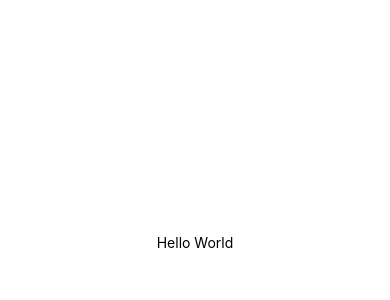
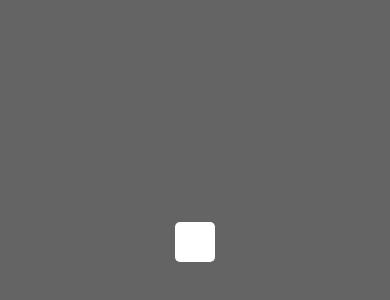
Before and after one commit to ehymowitz/expo-sampler, a React Native app: screen / in a window 390 px wide. Shown: the part 180-480 px from the top of the page. Built offline with nearby package versions, Linux system fonts and the light colour scheme.

Commit message:
imported some packages, tone.js works on web

```diff
--- a/App.js
+++ b/App.js
@@ -1,12 +1,20 @@
+import React from 'react';
+import { StyleSheet, View, Text, TouchableOpacity } from 'react-native';
 import { StatusBar } from 'expo-status-bar';
-import React from 'react';
-import { StyleSheet, Text, View } from 'react-native';
+import { Synth } from "tone"
+
+const synth = new Synth().toDestination();
+
+
+const Alert = () => {
+  synth.triggerAttackRelease("C4", "8n");
+}
 
 export default function App() {
   return (
     <View style={styles.container}>
-      <Text>Hello World</Text>
-      <StatusBar style="auto" />
+      <TouchableOpacity onPress={()=> Alert()} style={styles.button}>
+      </TouchableOpacity>
     </View>
   );
 }
@@ -14,8 +22,14 @@ export default function App() {
 const styles = StyleSheet.create({
   container: {
     flex: 1,
-    backgroundColor: '#fff',
+    backgroundColor: 'rgb(100,100,100)',
     alignItems: 'center',
     justifyContent: 'center',
   },
+
+  button: {
+    backgroundColor: "rgb(255,255,255)",
+    padding: 20,
+    borderRadius: 5,
+  }
 });
--- a/package.json
+++ b/package.json
@@ -8,12 +8,15 @@
     "eject": "expo eject"
   },
   "dependencies": {
+    "axios": "^0.19.2",
     "expo": "~38.0.8",
+    "expo-cli": "^3.24.1",
     "expo-status-bar": "^1.0.2",
     "react": "~16.11.0",
     "react-dom": "~16.11.0",
     "react-native": "https://github.com/expo/react-native/archive/sdk-38.0.2.tar.gz",
-    "react-native-web": "~0.11.7"
+    "react-native-web": "~0.11.7",
+    "tone": "^14.7.39"
   },
   "devDependencies": {
     "@babel/core": "^7.8.6",
```
Also changed, not shown: 1 other file (tests, documents, lock files or other folders).
